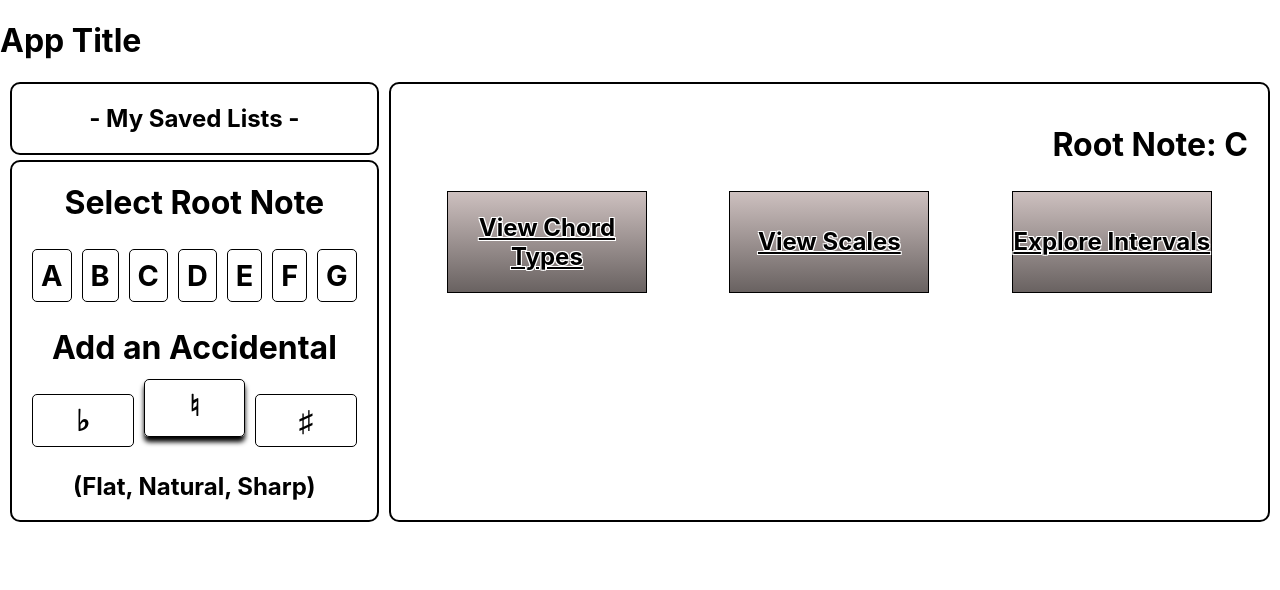
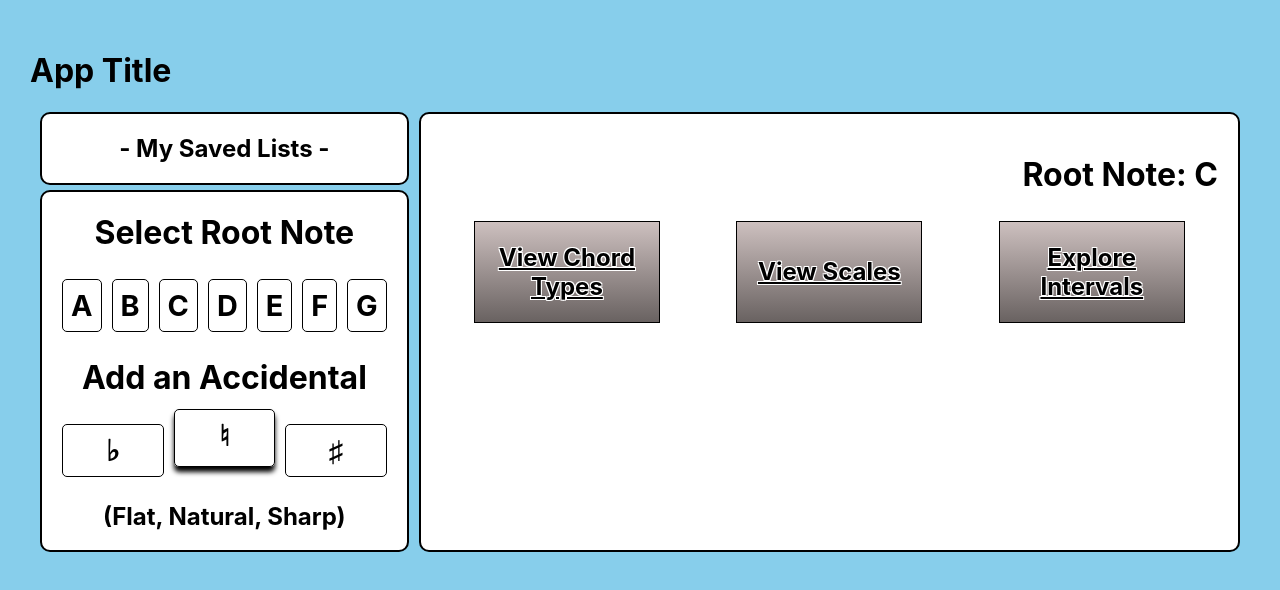
Before and after one commit to YTyler/chord-book, a React (Create React App) app: page / in a window 1280 px wide. Shown: the top 590 px of the page. Built offline with nearby package versions, Linux system fonts and the light colour scheme.

Commit message:
add background colors

```diff
--- a/src/App.css
+++ b/src/App.css
@@ -5,7 +5,13 @@
   margin: 10px;
 }
 
+body {
+  background-color: skyblue;
+  padding:30px;
+}
+
 #saved {
+  background-color: white;
   border: 2px solid black;
   border-radius: 10px;
   margin: 0px;
--- a/src/components/IntervalMenu.jsx
+++ b/src/components/IntervalMenu.jsx
@@ -2,6 +2,7 @@ import React from 'react';
 import { Link } from 'react-router-dom'
 
 const intervalMenuStyle = {
+  backgroundColor: 'white',
   textAlign: 'left',
   border: '2px solid black',
   borderRadius: '10px',
--- a/src/components/NoteMenu.jsx
+++ b/src/components/NoteMenu.jsx
@@ -4,6 +4,7 @@ import { Link } from 'react-router-dom';
 function NoteMenu() {
 
   const noteMenuStyle = {
+    backgroundColor: 'white',
     border: '2px solid black',
     borderRadius: '10px',
     padding: '15px',
--- a/src/components/RootMenu.jsx
+++ b/src/components/RootMenu.jsx
@@ -4,6 +4,7 @@ function RootMenu() {
 
   //local styles
   const rootMenuStyle = {
+    backgroundColor: 'white',
     border: '2px solid black',
     borderRadius: '10px',
     minHeight: '300px',
```
Lines whose indentation alone changed are shown as unchanged.
